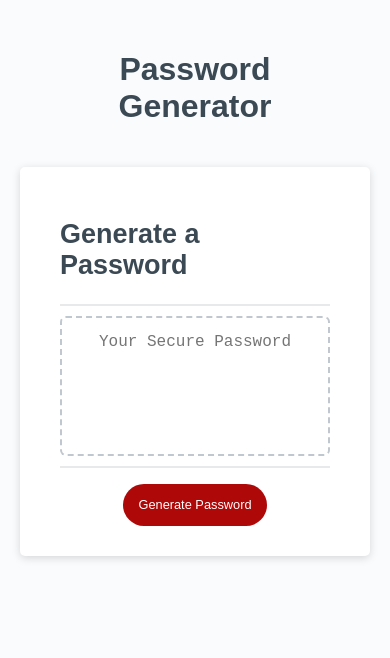
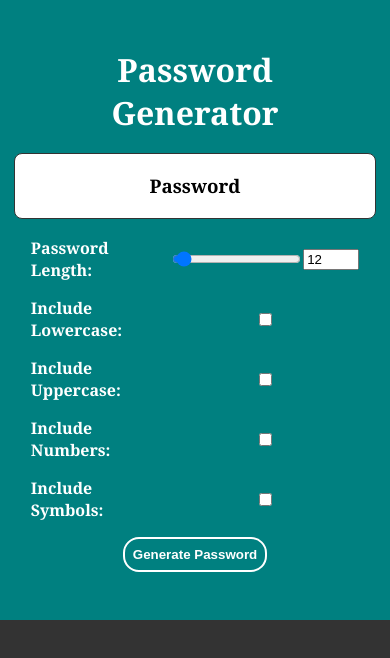
Before and after one commit to rorydavidtanner/hw3-passwordgenerator, a plain HTML site: page index.html in a window 390 px wide. Drawn offline with Linux system fonts and the light colour scheme.

Commit message:
pgenerator fix

```diff
--- a/index.html
+++ b/index.html
@@ -1,34 +1,50 @@
 <!DOCTYPE html>
 <html lang="en">
+
   <head>
     <meta charset="UTF-8" />
     <meta name="viewport" content="width=device-width, initial-scale=1.0" />
     <meta http-equiv="X-UA-Compatible" content="ie=edge" />
+    <link rel="stylesheet" href="style.css" />
     <title>Password Generator</title>
-    <link rel="stylesheet" href="style.css" />
+
   </head>
+
   <body>
-    <div class="wrapper">
-      <header>
-        <h1>Password Generator</h1>
-      </header>
-      <div class="card">
-        <div class="card-header">
-          <h2>Generate a Password</h2>
+
+    <div class="container">
+      <h1 class="title">Password Generator</h1>
+
+
+      <h3 class="password-display" id="passwordDisplay">Password</h3>
+
+      <form id="passwordGeneratorForm" class="form">
+        <label for="characterAmountNumber"> Password Length:</label>
+
+        <div class="character-amount-container">
+          <input type="range" type="number" min="8" max="128" name="length" value="12" id="characterAmountRange">
+          <input class="number-input" type="number" min="8" max="128" name="length" value="12" id="characterAmountNumber">
         </div>
-        <div class="card-body">
-          <textarea
-            readonly
-            id="password"
-            placeholder="Your Secure Password"
-            aria-label="Generated Password"
-          ></textarea>
-        </div>
-        <div class="card-footer">
-          <button id="generate" class="btn">Generate Password</button>
-        </div>
+
+        <label for="includeLowercase"> Include Lowercase:</label>
+        <input type="checkbox" id="includeLowercase"></input>
+
+        <label for="includeUppercase"> Include Uppercase:</label>
+        <input type="checkbox" id="includeUppercase"></input>
+
+        <label for="includeNumbers"> Include Numbers:</label>
+        <input type="checkbox" id="includeNumbers"></input>
+
+        <label for="includeSymbol"> Include Symbols:</label>
+        <input type="checkbox" id="includeSymbols"></input>
+
+        <button type="submit" class="btn"> Generate Password</button>
+      </form>
+
       </div>
     </div>
-    <script src="script.js"></script>
+
+    <script src="script.js">
+    </script>
   </body>
 </html>
--- a/script.js
+++ b/script.js
@@ -1,14 +1,60 @@
-// Assignment Code
-var generateBtn = document.querySelector("#generate");
 
-// Write password to the #password input
-function writePassword() {
-  var password = generatePassword();
-  var passwordText = document.querySelector("#password");
+const characterAmountRange = document.getElementById('characterAmountRange')
+const characterAmountNumber = document.getElementById('characterAmountNumber')
+const includeUppercaseElement = document.getElementById('includeUppercase')
+const includeNumbersElement = document.getElementById('includeNumbers')
+const includeSymbolsElement = document.getElementById('includeSymbols')
+const form = document.getElementById('passwordGeneratorForm')
+const passwordDisplay = document.getElementById('passwordDisplay')
 
-  passwordText.value = password;
+const UPPERCASE_CHAR_CODES = arrayFromLowToHigh(65, 90)
+const LOWERCASE_CHAR_CODES = arrayFromLowToHigh(97, 122)
+const NUMBER_CHAR_CODES = arrayFromLowToHigh(48, 57)
+const SYMBOL_CHAR_CODES = arrayFromLowToHigh(33, 47).concat(
+  arrayFromLowToHigh(58, 64)
+).concat(
+  arrayFromLowToHigh(91, 96)
+).concat(
+  arrayFromLowToHigh(123, 126)
+)
 
+characterAmountNumber.addEventListener('input', syncCharacterAmount)
+characterAmountRange.addEventListener('input', syncCharacterAmount)
+
+form.addEventListener('submit', e => {
+  e.preventDefault()
+  const characterAmount = characterAmountNumber.value
+  const includeUppercase = includeUppercaseElement.checked
+  const includeNumbers = includeNumbersElement.checked
+  const includeSymbols = includeSymbolsElement.checked
+  const password = generatePassword(characterAmount, includeUppercase, includeNumbers, includeSymbols)
+  passwordDisplay.innerText = password
+})
+
+function generatePassword(characterAmount, includeUppercase, includeNumbers, includeSymbols) {
+  let charCodes = LOWERCASE_CHAR_CODES
+  if (includeUppercase) charCodes = charCodes.concat(UPPERCASE_CHAR_CODES)
+  if (includeSymbols) charCodes = charCodes.concat(SYMBOL_CHAR_CODES)
+  if (includeNumbers) charCodes = charCodes.concat(NUMBER_CHAR_CODES)
+
+  const passwordCharacters = []
+  for (let i = 0; i < characterAmount; i++) {
+    const characterCode = charCodes[Math.floor(Math.random() * charCodes.length)]
+    passwordCharacters.push(String.fromCharCode(characterCode))
+  }
+  return passwordCharacters.join('')
 }
 
-// Add event listener to generate button
-generateBtn.addEventListener("click", writePassword);
+function arrayFromLowToHigh(low, high) {
+  const array = []
+  for (let i = low; i <= high; i++) {
+    array.push(i)
+  }
+  return array
+}
+
+function syncCharacterAmount(e) {
+  const value = e.target.value
+  characterAmountNumber.value = value
+  characterAmountRange.value = value
+}
--- a/style.css
+++ b/style.css
@@ -1,137 +1,80 @@
-*,
-*::before,
-*::after {
-  box-sizing: border-box;
+body {
+  background-color: #333;
+  margin: 0;
+  color: white;
+  min-height: 100 vh;
+  display: flex;
+  justify-content: center;
+  align-items: center;
+  font-family: Georgia, 'Times New Roman', Times, serif;
 }
 
-html,
-body,
-.wrapper {
-  height: 100%;
-  margin: 0;
-  padding: 0;
+.container {
+  background-color: teal;
+  padding: 3rem;
+  border-radius: 1rem;
+  border: 2 px solid black;
+  display: inline;
+  display: flex;
+  justify-content: center;
+  align-items: center;
+  flex-direction: column;
 }
 
-body {
-  font-family: sans-serif;
-  background-color: #f9fbfd;
+.form {
+  display: grid;
+  grid-template-columns: auto auto;
+  row-gap: 1rem;
+  column-gap: 3rem;
+  justify-items: center;
+  align-items: center;
 }
 
-.wrapper {
-  padding-top: 30px;
-  padding-left: 20px;
-  padding-right: 20px;
+.title {
+  margin: 0;
+  text-align: center;
+
 }
 
-header {
-  text-align: center;
-  padding: 20px;
-  padding-top: 0px;
-  color: hsl(206, 17%, 28%);
+label {
+  font-weight: bold;
 }
 
-.card {
-  background-color: hsl(0, 0%, 100%);
-  border-radius: 5px;
-  border-width: 1px;
-  box-shadow: rgba(0, 0, 0, 0.15) 0px 2px 8px 0px;
-  color: hsl(206, 17%, 28%);
-  font-size: 18px;
-  margin: 0 auto;
-  max-width: 800px;
-  padding: 30px 40px;
+.character-amount-container {
+  display: flex;
+  align-items: center;
 }
 
-.card-header::after {
-  content: " ";
-  display: block;
-  width: 100%;
-  background: #e7e9eb;
-  height: 2px;
+.number-input {
+  width: 3rem;
 }
 
-.card-body {
-  min-height: 100px;
-}
+.password-display {
+  background-color: white;
+  color: black;
+  padding: 1rem;
+  border: 1px solid #333;
+  height: 2rem;
+  width: 100%;
+  display: flex;
+  justify-content: center;
+  align-items: center;
+  word-break: break-all;
+  border-radius: .5rem;
 
-.card-footer {
-  text-align: center;
-}
-
-.card-footer::before {
-  content: " ";
-  display: block;
-  width: 100%;
-  background: #e7e9eb;
-  height: 2px;
-}
-
-.card-footer::after {
-  content: " ";
-  display: block;
-  clear: both;
 }
 
 .btn {
-  border: none;
-  background-color: hsl(360, 91%, 36%);
-  border-radius: 25px;
-  box-shadow: rgba(0, 0, 0, 0.1) 0px 1px 6px 0px rgba(0, 0, 0, 0.2) 0px 1px 1px
-    0px;
-  color: hsl(0, 0%, 100%);
-  display: inline-block;
-  font-size: 22px;
-  line-height: 22px;
-  margin: 16px 16px 16px 20px;
-  padding: 14px 34px;
-  text-align: center;
-  cursor: pointer;
+grid-column: span 2;
+background-color: transparent;
+border: 2px solid white;
+color: white;
+padding: .5rem;
+font-weight: bold;
+cursor: pointer;
+border-radius: 1rem;
 }
 
-button[disabled] {
-  cursor: default;
-  background: #c0c7cf;
+.btn:hover {
+  background-color: #FFFFFF33;
 }
-
-.float-right {
-  float: right;
-}
-
-#password {
-  -webkit-appearance: none;
-  -moz-appearance: none;
-  appearance: none;
-  border: none;
-  display: block;
-  width: 100%;
-  padding-top: 15px;
-  padding-left: 15px;
-  padding-right: 15px;
-  padding-bottom: 85px;
-  font-size: 1.2rem;
-  text-align: center;
-  margin-top: 10px;
-  margin-bottom: 10px;
-  border: 2px dashed #c0c7cf;
-  border-radius: 6px;
-  resize: none;
-  overflow: hidden;
-}
-
-@media (max-width: 690px) {
-  .btn {
-    font-size: 1rem;
-    margin: 16px 0px 0px 0px;
-    padding: 10px 15px;
-  }
-
-  #password {
-    font-size: 1rem;
-  }
-}
-
-@media (max-width: 500px) {
-  .btn {
-    font-size: 0.8rem;
-  }
-}
```
Also changed, not shown: Assets/ArraysList.js (deleted, +0 -89 lines), Assets/03-javascript-homework-demo.png (deleted), 3 other files.
